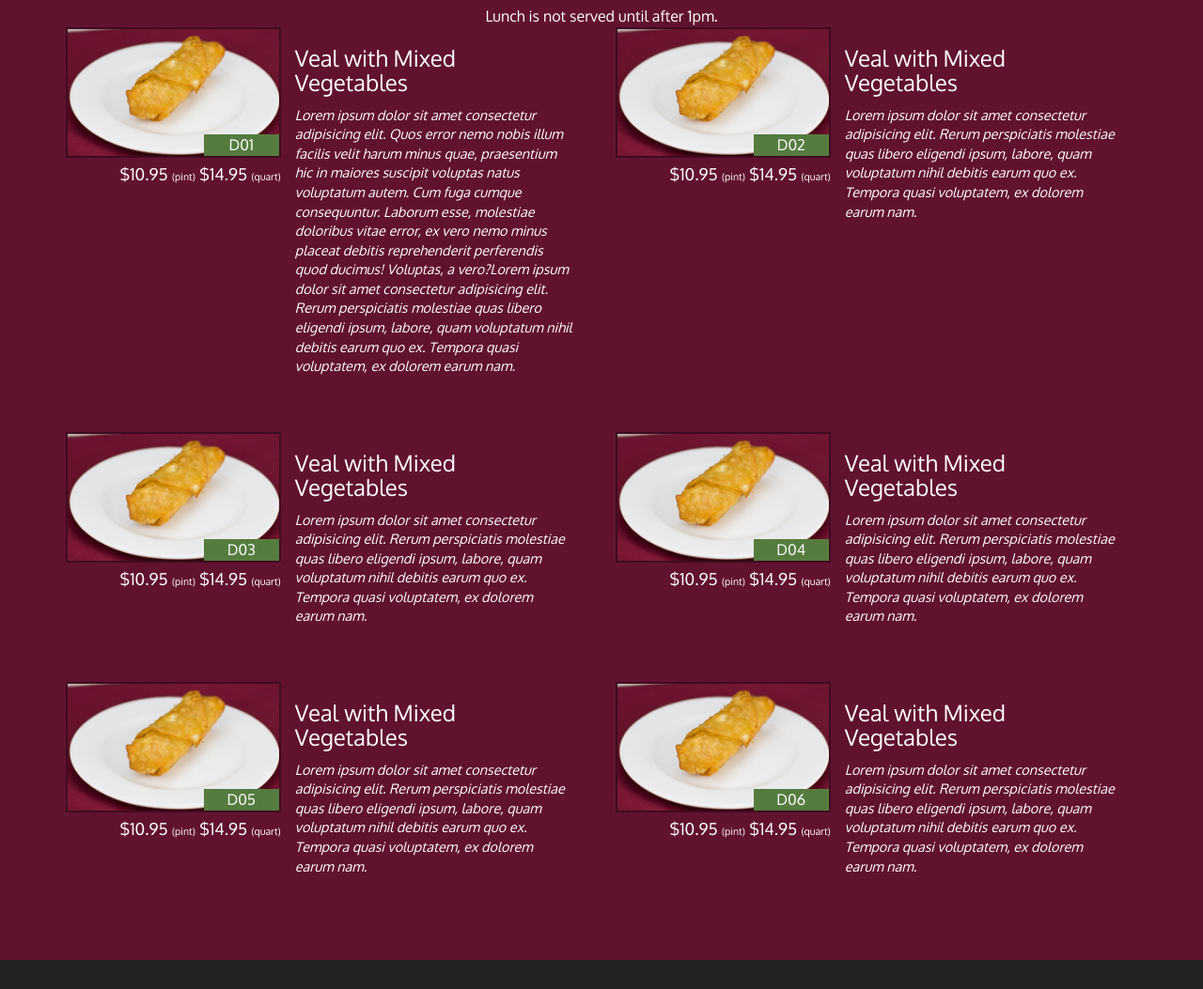
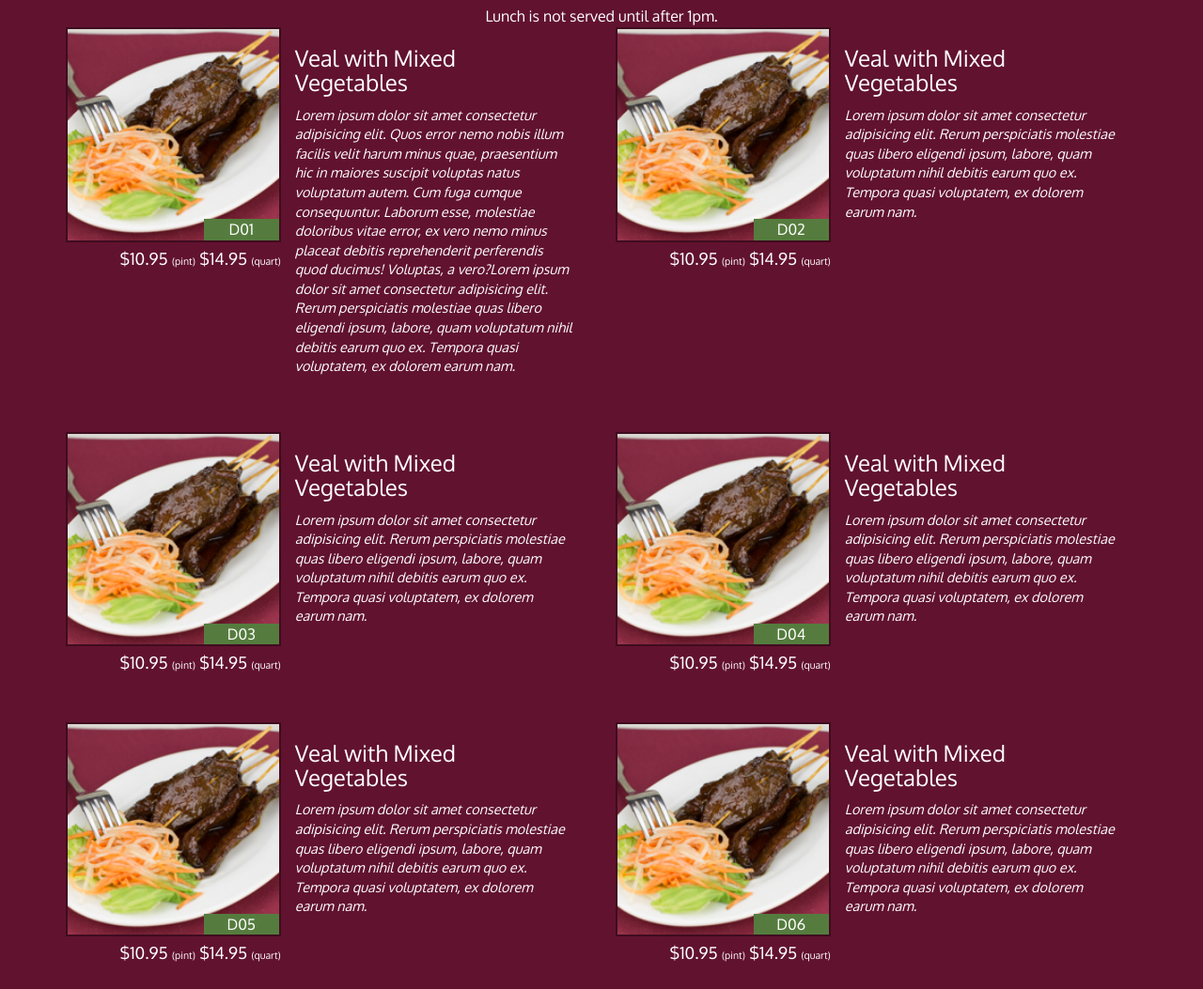
Before and after one commit to NLVC89/restaurant, a plain HTML site: page single-category.html in a window 1280 px wide. Shown: the part 247-1300 px from the top of the page at 94% size. Drawn offline with nearby package versions, Linux system fonts and the light colour scheme.

Commit message:
ajueste imagenes single categories

```diff
--- a/single-category.html
+++ b/single-category.html
@@ -91,7 +91,7 @@
                     <div class="col-sm-5">
                         <div class="menu-item-photo">
                             <div>D01</div>
-                            <img class="img-responsive" src="images/menu/B/B-1.jpg" alt="Item" width="250" height="150">
+                            <img class="img-responsive" src="images/menu/B/B.jpg" alt="Item" width="250" height="150">
                         </div>
                         <div class="menu-item-price">$10.95 <span> (pint)</span> $14.95 <span> (quart)</span></div>
                     </div>
@@ -108,7 +108,7 @@
                     <div class="col-sm-5">
                         <div class="menu-item-photo">
                             <div>D02</div>
-                            <img class="img-responsive" src="images/menu/B/B-1.jpg" alt="Item" width="250" height="150">
+                            <img class="img-responsive" src="images/menu/B/B.jpg" alt="Item" width="250" height="150">
                         </div>
                         <div class="menu-item-price">$10.95 <span> (pint)</span> $14.95 <span> (quart)</span></div>
                     </div>
@@ -127,7 +127,7 @@
                     <div class="col-sm-5">
                         <div class="menu-item-photo">
                             <div>D03</div>
-                            <img class="img-responsive" src="images/menu/B/B-1.jpg" alt="Item" width="250" height="150">
+                            <img class="img-responsive" src="images/menu/B/B.jpg" alt="Item" width="250" height="150">
                         </div>
                         <div class="menu-item-price">$10.95 <span> (pint)</span> $14.95 <span> (quart)</span></div>
                     </div>
@@ -144,7 +144,7 @@
                     <div class="col-sm-5">
                         <div class="menu-item-photo">
                             <div>D04</div>
-                            <img class="img-responsive" src="images/menu/B/B-1.jpg" alt="Item" width="250" height="150">
+                            <img class="img-responsive" src="images/menu/B/B.jpg" alt="Item" width="250" height="150">
                         </div>
                         <div class="menu-item-price">$10.95 <span> (pint)</span> $14.95 <span> (quart)</span></div>
                     </div>
@@ -163,7 +163,7 @@
                     <div class="col-sm-5">
                         <div class="menu-item-photo">
                             <div>D05</div>
-                            <img class="img-responsive" src="images/menu/B/B-1.jpg" alt="Item" width="250" height="150">
+                            <img class="img-responsive" src="images/menu/B/B.jpg" alt="Item" width="250" height="150">
                         </div>
                         <div class="menu-item-price">$10.95 <span> (pint)</span> $14.95 <span> (quart)</span></div>
                     </div>
@@ -180,7 +180,7 @@
                     <div class="col-sm-5">
                         <div class="menu-item-photo">
                             <div>D06</div>
-                            <img class="img-responsive" src="images/menu/B/B-1.jpg" alt="Item" width="250" height="150">
+                            <img class="img-responsive" src="images/menu/B/B.jpg" alt="Item" width="250" height="150">
                         </div>
                         <div class="menu-item-price">$10.95 <span> (pint)</span> $14.95 <span> (quart)</span></div>
                     </div>
```
